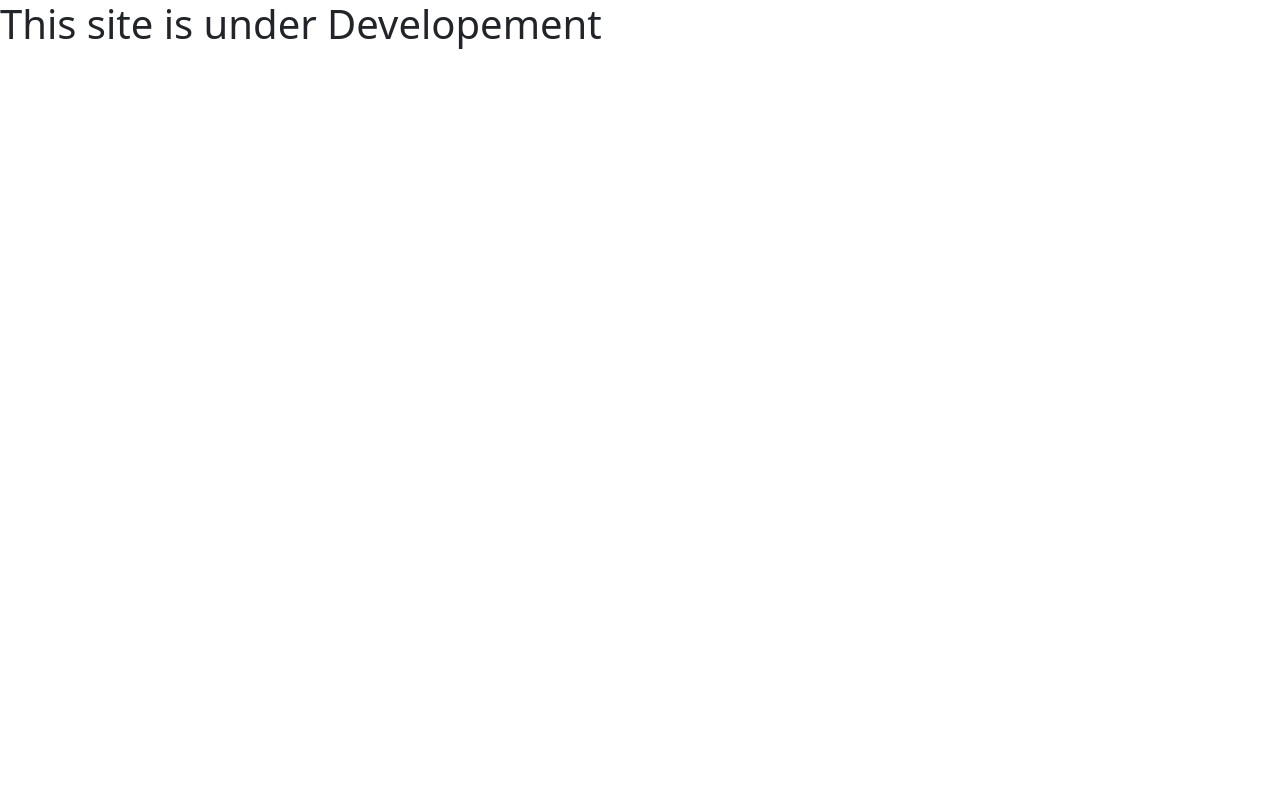
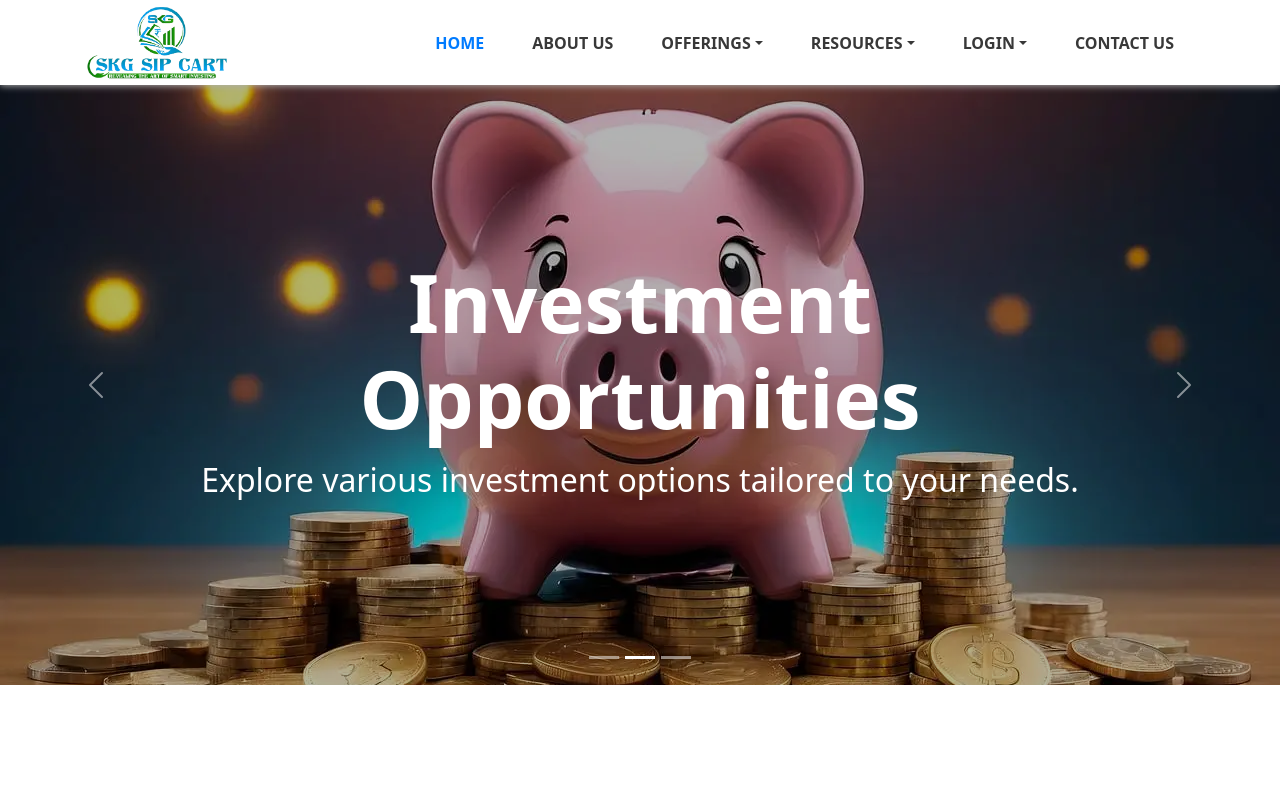
Before and after one commit to SudhakarBansal/skg-sip-cart, a React (Create React App) app: page / in a window 1280 px wide. Shown: the top 787 px of the page. Built offline with nearby package versions, Linux system fonts and the light colour scheme.

Commit message:
test-branch

```diff
--- a/src/App.js
+++ b/src/App.js
@@ -1,24 +1,23 @@
 import React from 'react';
-import { BrowserRouter as Router} from 'react-router-dom';
+import { BrowserRouter as Router, Route, Routes } from 'react-router-dom';
 import './App.css';
-// import Layout from './components/Layout/Layout';
-// import HomePage from './components/Pages/HomePage';
-// import AboutPage from './components/Pages/AboutPage';
-// import ContactUs from './components/Pages/ContactUs';
+import Layout from './components/Layout/Layout';
+import HomePage from './components/Pages/HomePage';
+import AboutPage from './components/Pages/AboutPage';
+import ContactUs from './components/Pages/ContactUs';
 import ScrollToTop from './components/ScrollToTop';
 
 function App() {
   return (
     <Router>
       <ScrollToTop/>
-      <h1>This site is under Developement</h1>
-      {/* <Routes>
+      <Routes>
         <Route path="/" element={<Layout />}>
           <Route index element={<HomePage />} />
           <Route path="about" element={<AboutPage />} />
           <Route path="contact" element={<ContactUs />} />
         </Route>
-      </Routes> */}
+      </Routes>
     </Router>
   );
 }
```
